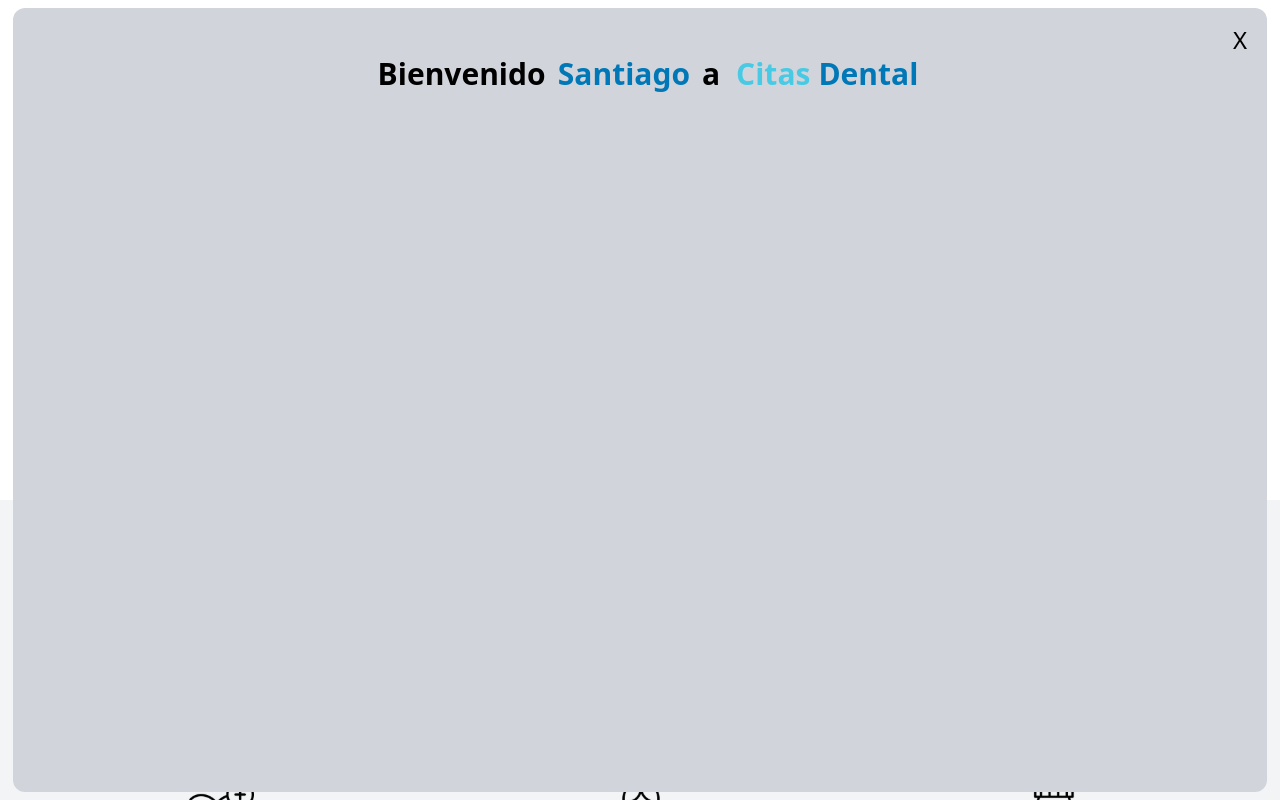
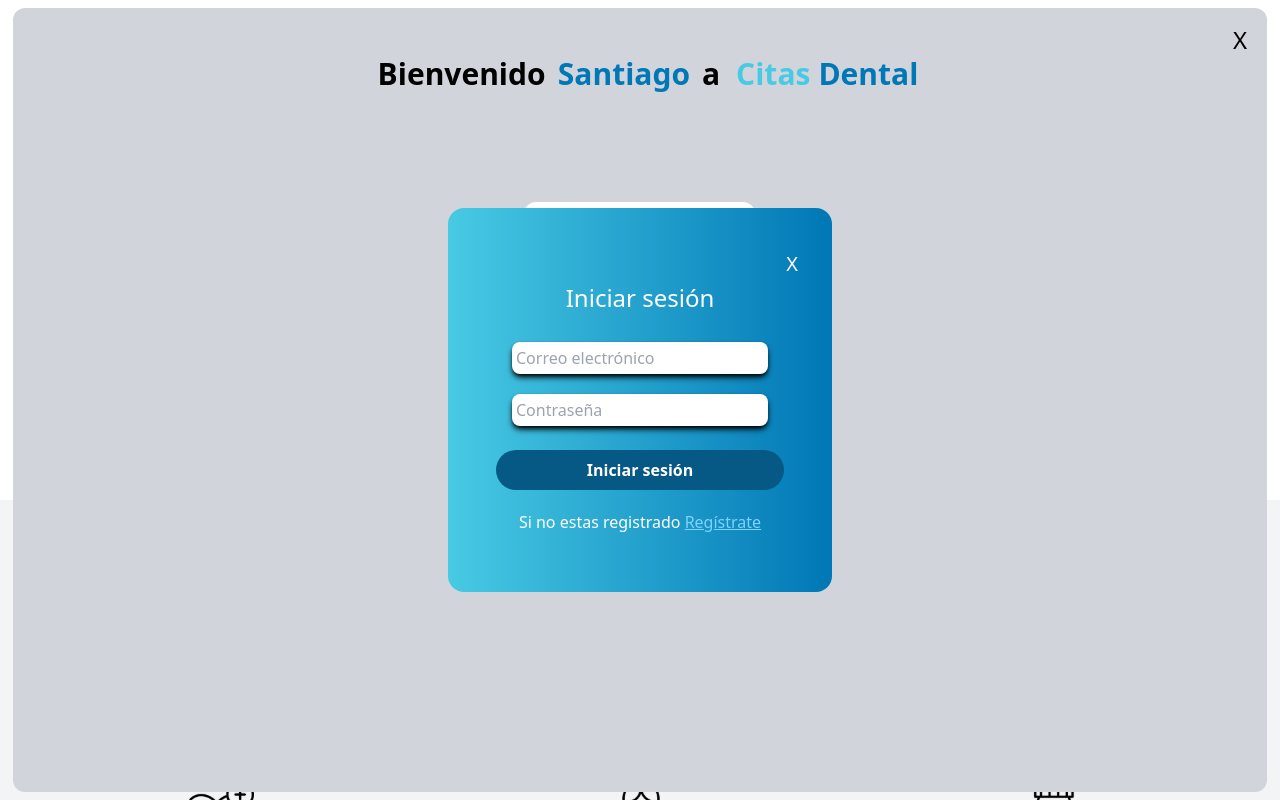
Before and after one commit to No-Country/C10-52-m-reactchallenge-agregar-back, a React (Vite) app: page / in a window 1280 px wide. Both pictures are taken after a click on the button "Agendar cita". Shown: the part 891-1691 px from the top of the page. Built offline with nearby package versions, Linux system fonts and the light colour scheme.

Commit message:
save before testing endpoints

```diff
--- a/package.json
+++ b/package.json
@@ -19,6 +19,8 @@
     "react-multi-carousel": "^2.8.2",
     "react-router-dom": "^6.9.0",
     "react-scroll": "^1.8.9",
+    "react-spinners": "^0.13.8",
+    "sweetalert2": "^11.7.3",
     "yup": "^1.1.0"
   },
   "devDependencies": {
--- a/src/components/DatePicker/DatePicker.jsx
+++ b/src/components/DatePicker/DatePicker.jsx
@@ -1,9 +1,264 @@
-import React from 'react'
+import { useEffect, useState } from "react";
+import DatePicker from "react-datepicker";
+import "react-datepicker/dist/react-datepicker.css";
+import FadeLoader from "react-spinners/FadeLoader";
+import Swal from 'sweetalert2'
 
-const DatePicker = () => {
+const DatePickerRes = () => {
+  const now = new Date();
+  const [startDate, setStartDate] = useState(now);
+  const [startTime, setStartTime] = useState(now);
+  const [viewSelection, setViewSelection] = useState(false);
+  const [hiddenBtn, setHiddenBtn] = useState(false);
+  const [alertConfirm, setAlertConfirm] = useState(false);
+
+
+  const handleDate = (date) => {
+    return setStartDate(date);
+  };
+  const handleTime = (date) => {
+    return setStartTime(date);
+  };
+  const viewCite = (option) => {
+    setViewSelection(true);
+    setHiddenBtn(!hiddenBtn);
+    if (option === "cancel") {
+      setViewSelection(!viewSelection);
+    }
+  };
+  const messageConfirm = () => {
+    Swal.fire({
+      icon: 'success',
+      title: 'Cita confirmada',
+      /* text: 'Te veo pronto!', */
+    })
+  }
+  const setTime = () => {
+    useEffect(() => {
+      setTimeout(() => {
+        setLoading(!loading);
+      }, 3000)
+    }, [])
+
+
+  }
+
+  const sendReservation = () => {
+    setViewSelection(!viewSelection);
+    setLoading(!loading);
+    const reservationUser = {
+      day: startDate.toLocaleDateString(),
+      hour: startTime.getHours(),
+    };
+    console.log(reservationUser);
+      setTimeout(() => {
+        setLoading(false);
+        setAlertConfirm(true)
+      }, 3000)
+
+    return reservationUser;
+  };
+
+  let [loading, setLoading] = useState(false);
+  let [color, setColor] = useState("#ffffff");
+  const override = {
+    display: "block",
+    margin: "0 auto",
+    borderColor: "red",
+  };
+
+
+
   return (
-    <div>DatePicker</div>
-  )
-}
+    <div className="flex flex-col items-center w-8/12 m-auto">
+      <div className=" mb-5">
+        <DatePicker
+          className=" w-full h-10 text-center rounded-xl"
+          selected={startDate}
+          onChange={(date) => handleDate(date)}
+          placeholderText="Elije una fecha"
+          dateFormat="dd/MM/yyyy"
+          /* excludeDateIntervals={[{start: subDays(new Date(), 5), end: addDays(new Date(), 5) }]} */
+        />
+      </div>
 
-export default DatePicker
+      <div>
+        <DatePicker
+          className=" w-full h-10 text-center rounded-xl"
+          selected={startTime}
+          onChange={(date) => handleTime(date)}
+          showTimeSelect
+          showTimeSelectOnly
+          timeIntervals={60}
+          timeCaption="Time"
+          dateFormat="h:mm aa"
+          placeholderText="Elije un horario"
+        />
+      </div>
+
+      <h1 className="my-5 text-2xl">
+        {viewSelection
+          ? `Has elegido el dia ${startDate.toLocaleDateString()} a las ${startTime.getHours()} hs`
+          : null}
+      </h1>
+      <button
+        onClick={() => viewCite()}
+        className={`bg-blue-blue hover:bg-blue-sky text-white font-bold py-2 px-6 rounded-full focus:outline-none focus:shadow-outline text-lg ${
+          hiddenBtn ? "hidden" : null
+        }`}
+        type="button"
+      >
+        Reservar cita
+      </button>
+      <div className="flex flex-col">
+        <div className="flex gap-x-5">
+          <button
+            /* onClick={() => viewCite("cancel")} */
+            className={`${
+              hiddenBtn ? null : "hidden"
+            } bg-red-600 hover:bg-red-400 text-white font-bold py-2 px-6 rounded-full focus:outline-none focus:shadow-outline text-lg`}
+            type="button"
+          >
+            Cancelar
+          </button>
+
+          <button
+            onClick={sendReservation}
+            className={`${
+              hiddenBtn ? null : "hidden"
+            } bg-green-700 hover:bg-green-600 text-white font-bold py-2 px-6 rounded-full focus:outline-none focus:shadow-outline text-lg`}
+            type="submit"
+          >
+            Confirmar
+          </button>
+        </div>
+
+        <div className="mt-5">
+          <FadeLoader
+            color={color}
+            loading={loading}
+            cssOverride={override}
+            size={150}
+            aria-label="Loading Spinner"
+            data-testid="loader"
+          />
+        </div>
+        {
+          alertConfirm ? messageConfirm() : null
+        }
+      </div>
+    </div>
+  );
+};
+
+export default DatePickerRes;
+
+/* Excludes times */
+/* () => {
+  const [startDate, setStartDate] = useState(
+    setHours(setMinutes(new Date(), 30), 16)
+  );
+  return (
+    <DatePicker
+      selected={startDate}
+      onChange={(date) => setStartDate(date)}
+      showTimeSelect
+      excludeTimes={[
+        setHours(setMinutes(new Date(), 0), 17),
+        setHours(setMinutes(new Date(), 30), 18),
+        setHours(setMinutes(new Date(), 30), 19),
+        setHours(setMinutes(new Date(), 30), 17),
+      ]}
+      dateFormat="MMMM d, yyyy h:mm aa"
+    />
+  );
+}; */
+
+/* Exclude date intervals */
+/* () => {
+	const [startDate, setStartDate] = useState(new Date());
+	return (
+	  <DatePicker
+		selected={startDate}
+		onChange={date => setStartDate(date)}
+		excludeDateIntervals={[{start: subDays(new Date(), 5), end: addDays(new Date(), 5) }]}
+		placeholderText="Select a date other than the interval from 5 days ago to 5 days in the future"
+	  />
+	);
+  }; */
+
+/* Filter dates */
+/* () => {
+  const [startDate, setStartDate] = useState(null);
+  const isWeekday = (date) => {
+    const day = getDay(date);
+    return day !== 0 && day !== 6;
+  };
+  return (
+    <DatePicker
+      selected={startDate}
+      onChange={(date) => setStartDate(date)}
+      filterDate={isWeekday}
+      placeholderText="Select a weekday"
+    />
+  );
+}; */
+
+/* Filter times */
+/* () => {
+  const [startDate, setStartDate] = useState(
+    setHours(setMinutes(new Date(), 0), 9)
+  );
+  const filterPassedTime = (time) => {
+    const currentDate = new Date();
+    const selectedDate = new Date(time);
+
+    return currentDate.getTime() < selectedDate.getTime();
+  };
+  return (
+    <DatePicker
+      selected={startDate}
+      onChange={(date) => setStartDate(date)}
+      showTimeSelect
+      filterTime={filterPassedTime}
+      dateFormat="MMMM d, yyyy h:mm aa"
+    />
+  );
+}; */
+
+/* Include times */
+/* () => {
+  const [startDate, setStartDate] = useState(
+    setHours(setMinutes(new Date(), 30), 16)
+  );
+  return (
+    <DatePicker
+      selected={startDate}
+      onChange={(date) => setStartDate(date)}
+      showTimeSelect
+      includeTimes={[
+        setHours(setMinutes(new Date(), 0), 17),
+        setHours(setMinutes(new Date(), 30), 18),
+        setHours(setMinutes(new Date(), 30), 19),
+        setHours(setMinutes(new Date(), 30), 17),
+      ]}
+      dateFormat="MMMM d, yyyy h:mm aa"
+    />
+  );
+}; */
+
+/* Select time only */
+/* () => {
+  const [startDate, setStartDate] = useState(new Date());
+  return (
+    <DatePicker
+      selected={startDate}
+      onChange={(date) => setStartDate(date)}
+      showTimeSelect
+      showTimeSelectOnly
+      timeIntervals={15}
+      timeCaption="Time"
+      dateFormat="h:mm aa"
+    />
+  );
+}; */
--- a/src/components/Navbar/Navbar.jsx
+++ b/src/components/Navbar/Navbar.jsx
@@ -61,7 +61,7 @@ const Navbar = () => {
                 Contacto
               </Link>
             </li>
-            {/* <button
+            <button
               onClick={() => openLogin("login")}
               className=" bg-blue-sky rounded-3xl text-xl w-32 h-12 sm:w-36 text-white hover:bg-sky-300 hover:text-white font-semibold shadow-slate-500 shadow-md"
             >
@@ -72,7 +72,7 @@ const Navbar = () => {
               className=" bg-blue-blue rounded-3xl text-xl w-32 h-12 sm:w-36 text-white hover:bg-sky-800 hover:text-white font-semibold shadow-slate-500 shadow-md"
             >
               Registro
-            </button> */}
+            </button>
             <MainUser />
           </ul>
           <div className="flex items-center justify-end gap-4">
--- a/src/components/OurServices/OurServices.jsx
+++ b/src/components/OurServices/OurServices.jsx
@@ -35,7 +35,7 @@ const OurServices = () => {
 
   const {openFormLogin, setOpenFormLogin} = useContext(GlobalContext)
   const openForm = () => {
-    /* setOpenFormLogin(!openFormLogin) */
+    setOpenFormLogin(!openFormLogin)
     /* Si el usuario inicio sesion, entonces al darle click a cualquier boton de agendar cita le va a desplegar el modal de reserva*/
     setOpenReservation(!openReservation)
 
--- a/src/components/Reservation/Reservation.jsx
+++ b/src/components/Reservation/Reservation.jsx
@@ -1,5 +1,6 @@
 import React, { useContext } from "react";
 import { GlobalContext } from "../Context/Context";
+import DatePickerRes from "../DatePicker/DatePicker";
 
 const Reservation = () => {
     const {openReservation, setOpenReservation} = useContext(GlobalContext)
@@ -29,7 +30,8 @@ const Reservation = () => {
           Dental
         </span>
       </h6>
-      <div className="mt-5 ">
+      <div className="mt-5 h-96 w-full flex flex-col items-center">
+        <DatePickerRes />
 
       </div>
     </section>
```
Also changed, not shown: 1 other file (tests, documents, lock files or other folders).
